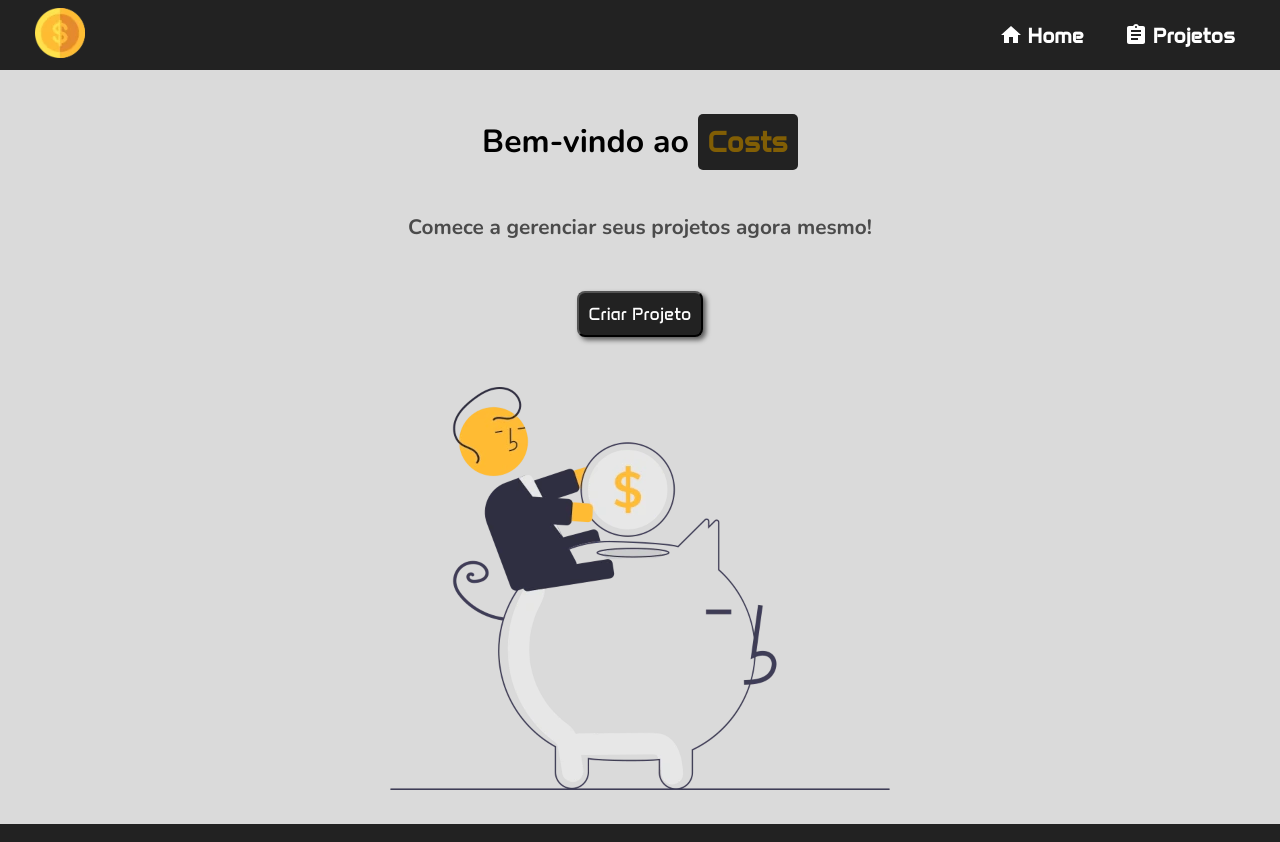
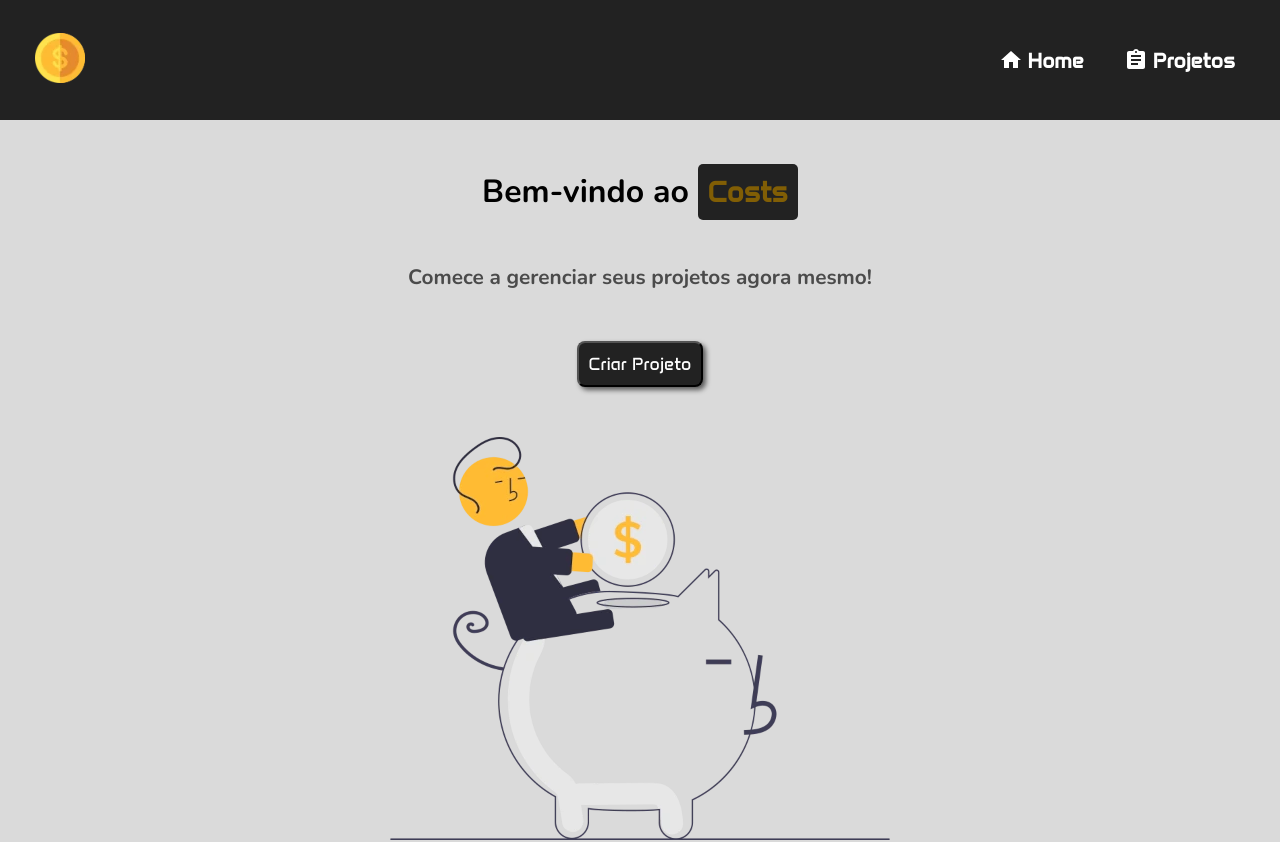
Before and after one commit to Kauadasilvalourenco/clone-costs, a React (Vite) app: page / in a window 1280 px wide. Shown: the top 842 px of the page. Built offline with nearby package versions, Linux system fonts and the light colour scheme.

Commit message:
fix: corrigido layout do componente Header, aumentado height para evitar espaço branco acima do componente

```diff
--- a/src/components/header/Header.module.css
+++ b/src/components/header/Header.module.css
@@ -7,9 +7,13 @@
     padding: 15px;
 
     min-width: 100%;
-    min-height: 70px;
+    min-height: 15%;
 
     margin-bottom: 50px;
+
+    position: sticky;
+    z-index: 999;
+    top: 0;
 }
 
 .navigation {
```
